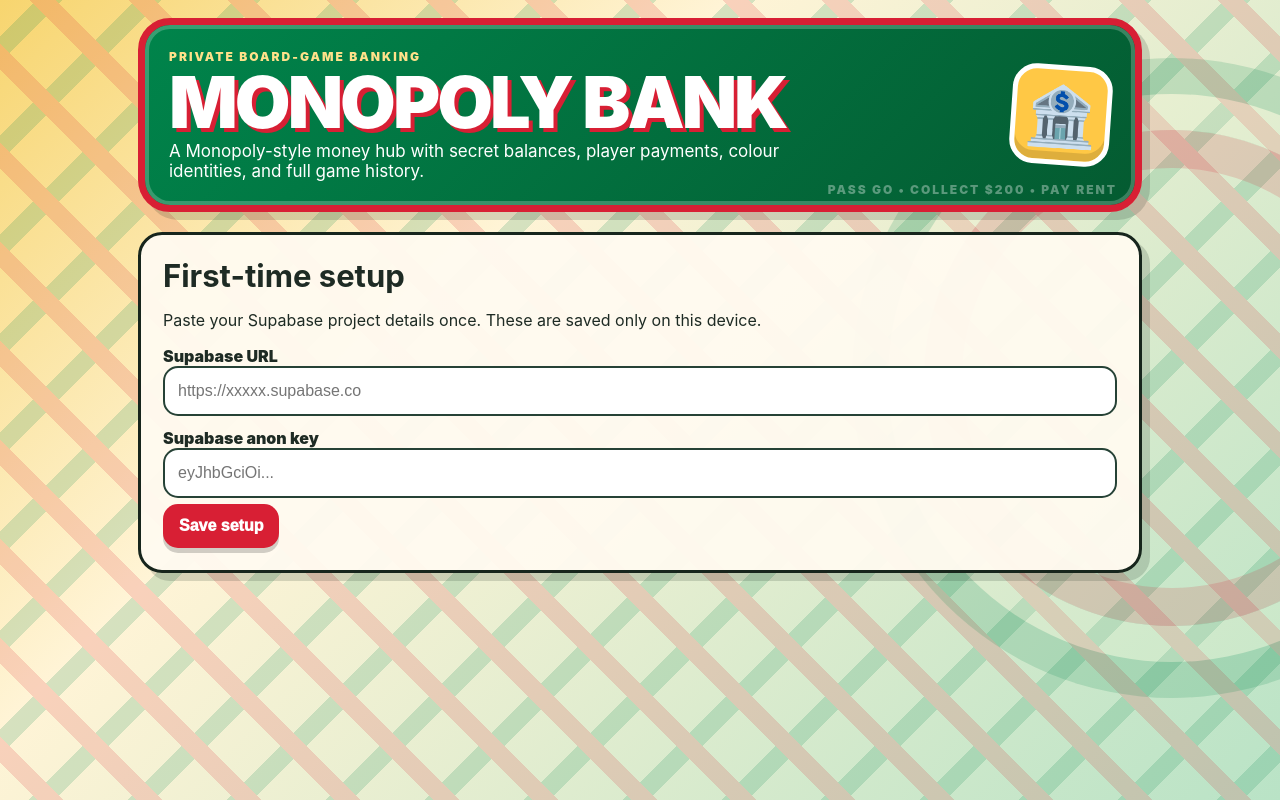
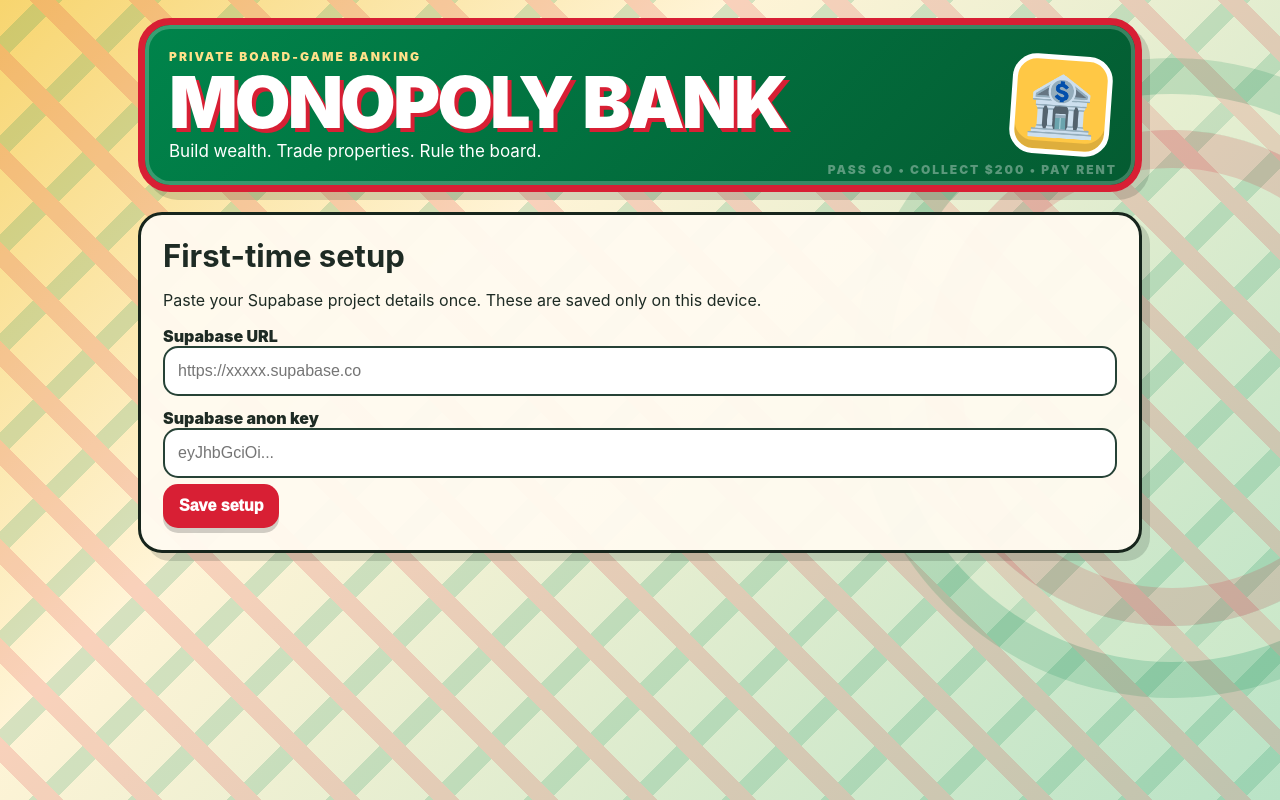
Before and after one commit to manjottahim-sudo/Monopoly-BANKING, a website: page index.html in a window 1280 px wide. Drawn offline with nearby package versions, Linux system fonts and the light colour scheme.

Commit message:
Update index.html

```diff
--- a/index.html
+++ b/index.html
@@ -13,7 +13,7 @@
       <div>
         <p class="eyebrow">Private board-game banking</p>
         <h1>Monopoly Bank</h1>
-        <p class="subtitle">A Monopoly-style money hub with secret balances, player payments, colour identities, and full game history.</p>
+        <p class="subtitle">Build wealth. Trade properties. Rule the board.</p>
       </div>
       <div class="bank-badge">🏦</div>
     </header>
```
